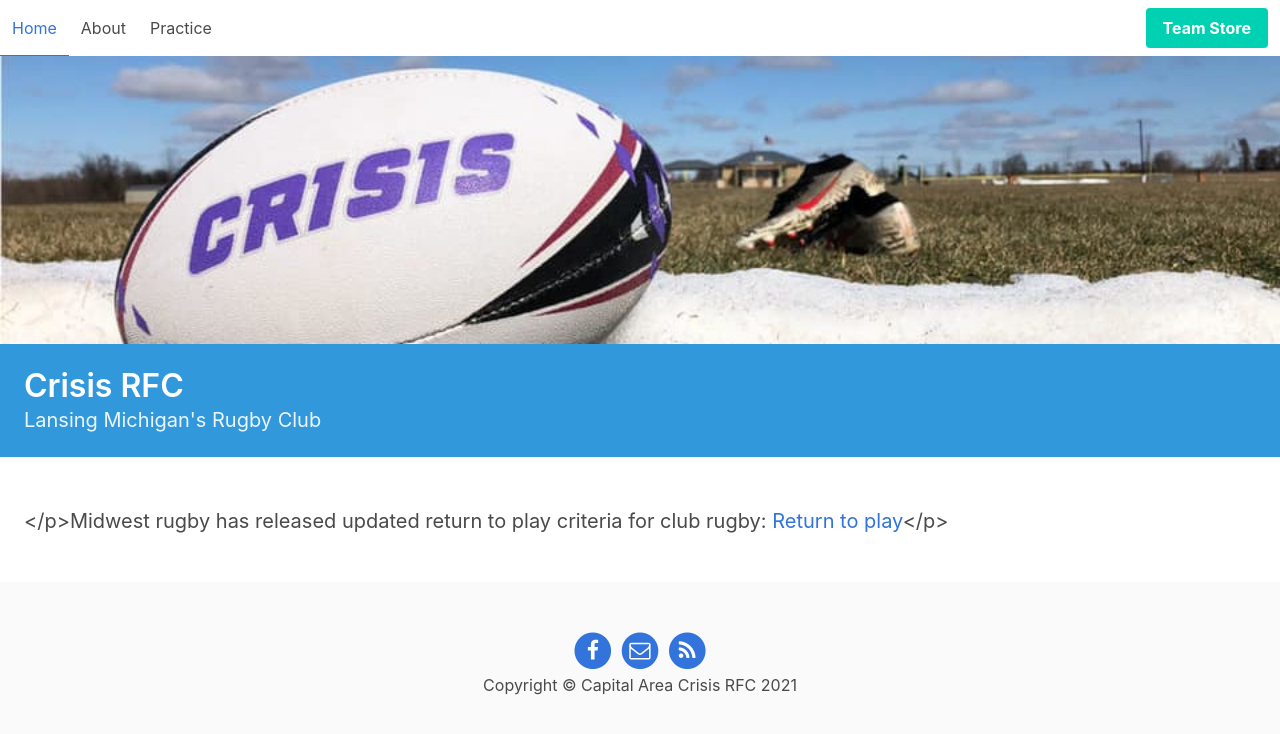
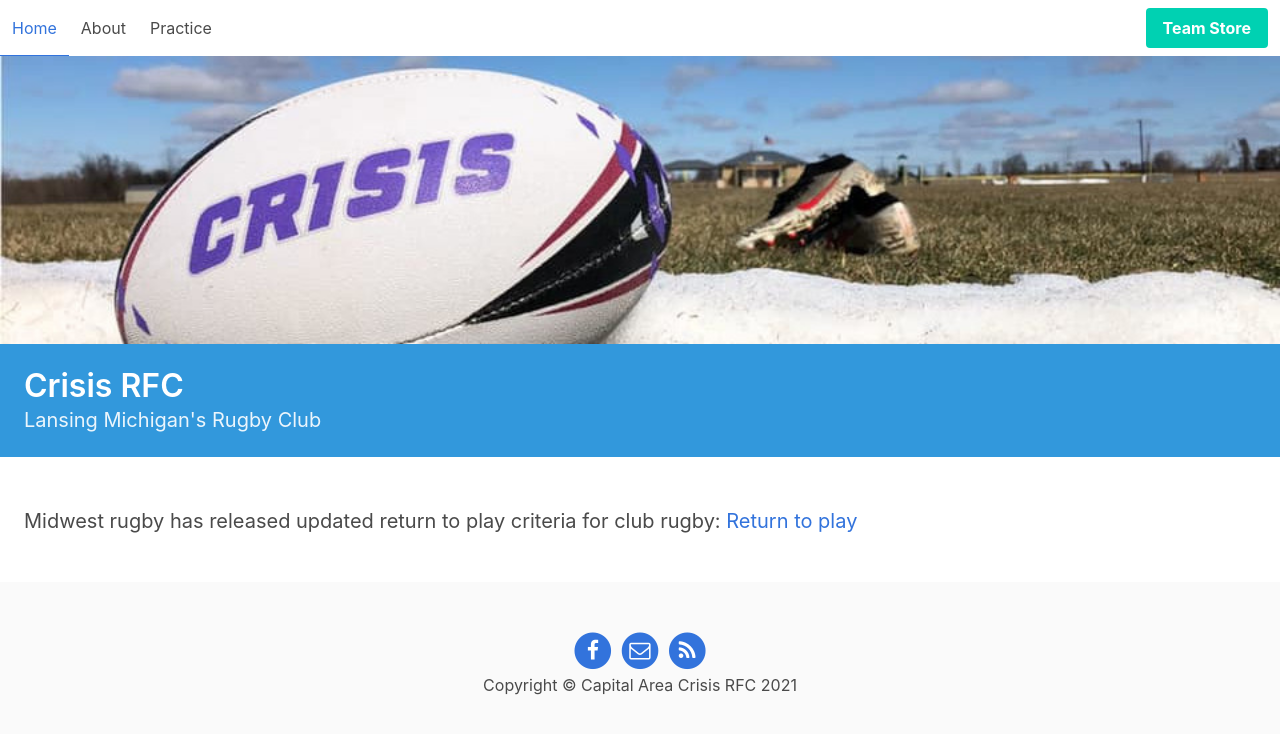
Before and after one commit to lansingrugby/lansingrugby.github.io, a Jekyll site: the page built from news/_posts/2021-04-16-return-to-rugby.markdown, in a window 1280 px wide. Shown: the top 734 px of the page. Built offline with Jekyll 4.4.1, drawn with Linux system fonts in a browser that asks for light colours; nearby versions of some CDN libraries.

Commit message:
fix malformed tag

```diff
--- a/news/_posts/2021-04-16-return-to-rugby.markdown
+++ b/news/_posts/2021-04-16-return-to-rugby.markdown
@@ -4,4 +4,4 @@ title:  "Return to Play"
 date:   2021-04-16 20:55:12 -0400
 ---
 
-</p>Midwest rugby has released updated return to play criteria for club rugby: <a target="about" href="https://www.midwest.rugby/covid-19-rtp" >Return to play</a></p>
+<p>Midwest rugby has released updated return to play criteria for club rugby: <a target="about" href="https://www.midwest.rugby/covid-19-rtp" >Return to play</a></p>
```
